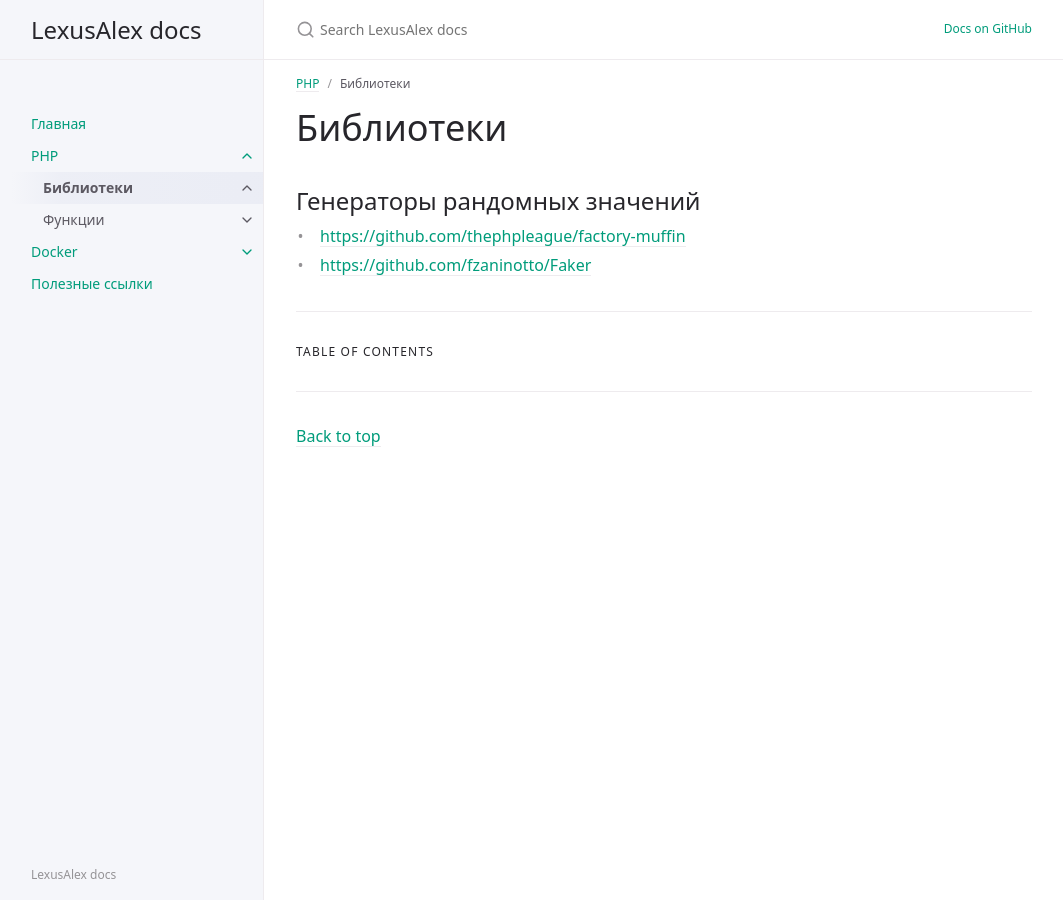
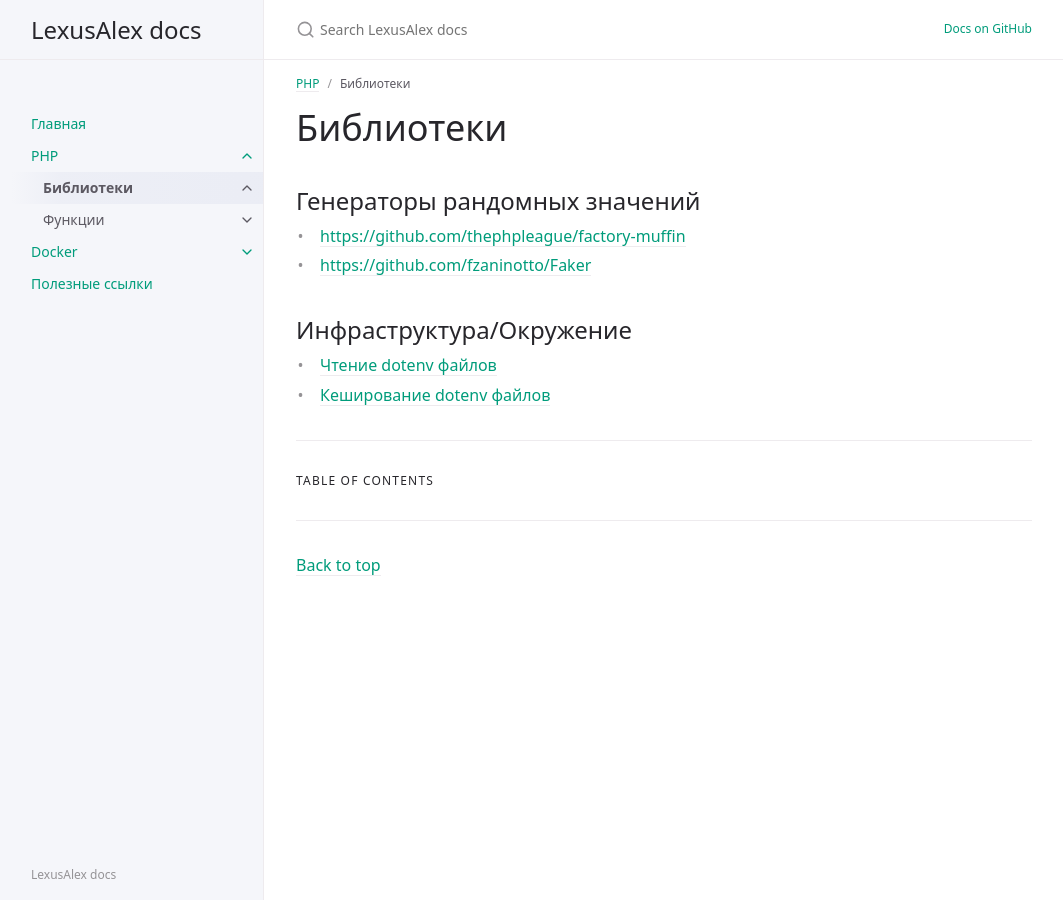
Before and after one commit to LexusAlex/lexusalex-docs, a Jekyll site: the page built from docs/php/libraries/index.md, in a window 1280 px wide. Shown: the whole page, without its empty margins (108-1171 px from the left). Built offline with Jekyll 4.4.1, drawn with Linux system fonts in a browser that asks for light colours.

Commit message:
added links

```diff
--- a/docs/php/libraries/index.md
+++ b/docs/php/libraries/index.md
@@ -11,3 +11,8 @@ has_children: true
 
 - [https://github.com/thephpleague/factory-muffin](https://github.com/thephpleague/factory-muffin)
 - [https://github.com/fzaninotto/Faker](https://github.com/fzaninotto/Faker)
+
+## Инфраструктура/Окружение
+
+- [Чтение dotenv файлов](https://github.com/vlucas/phpdotenv)
+- [Кеширование dotenv файлов](https://github.com/caugner/phpdotenvcache)
```
